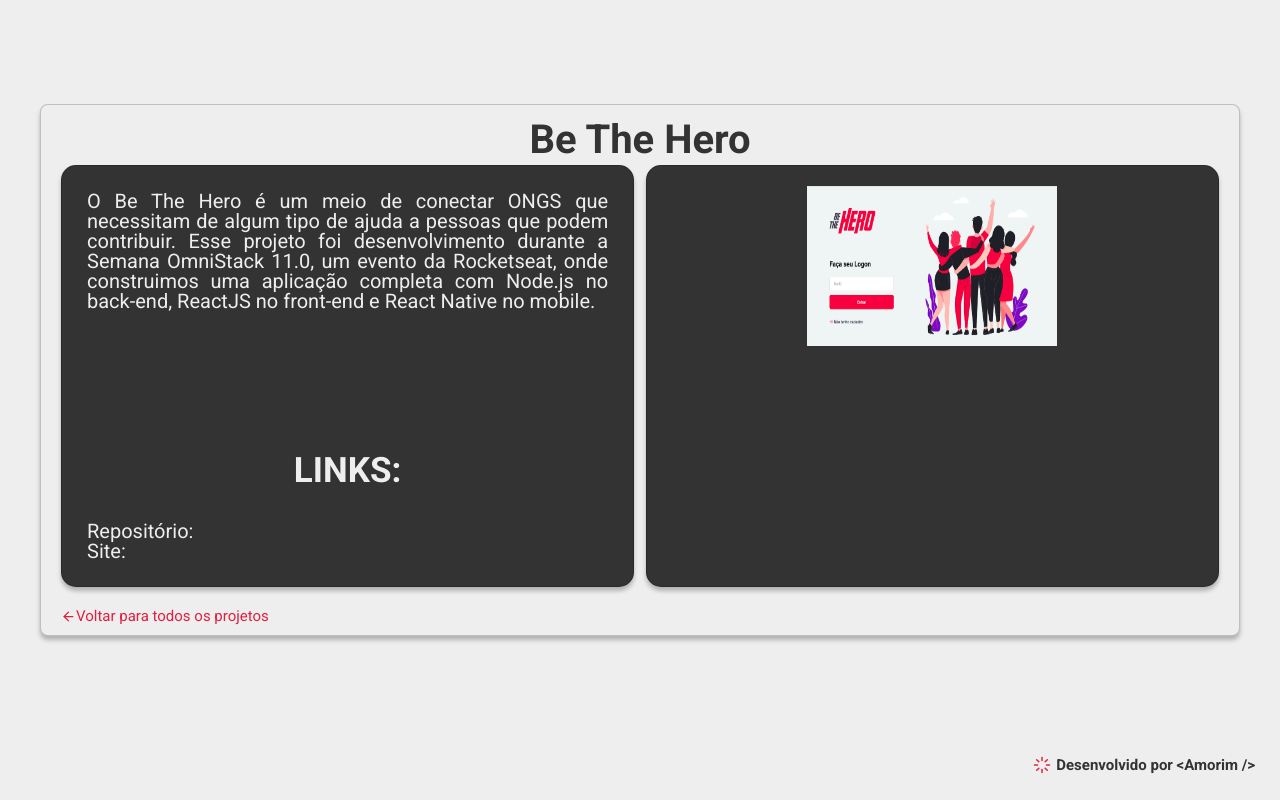
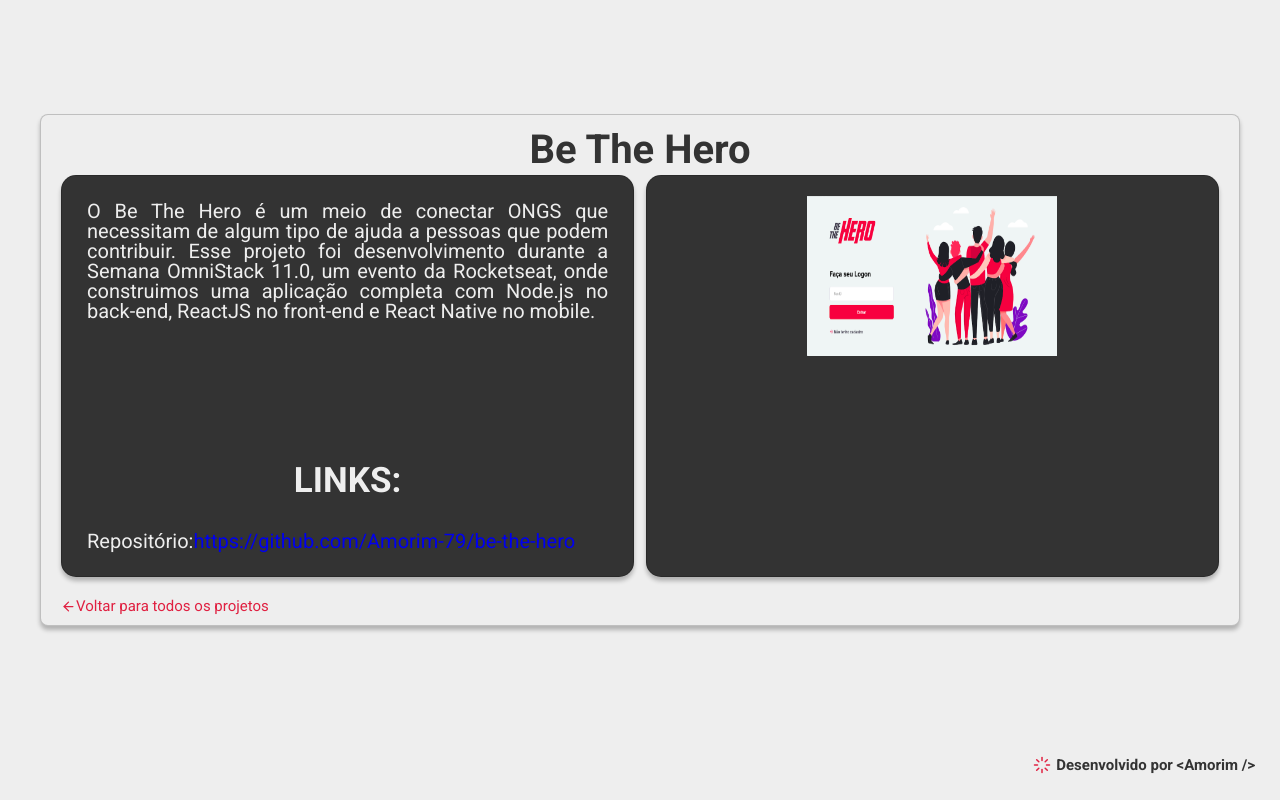
Before and after one commit to Amorim-79/portfolio, a React (Create React App) app: page /project/details/be-the-hero in a window 1280 px wide. Built offline with nearby package versions, Linux system fonts and the light colour scheme; no server answers.

Commit message:
links atualizados

```diff
--- a/src/pages/About/index.js
+++ b/src/pages/About/index.js
@@ -33,7 +33,7 @@ export default function About() {
 
                     <a target="_blank" href="https://drive.google.com/open?id=13l9jYUq-ySN4fNqI7b00LCHCW0NZlVEz" className="button-download">
                         <p className="text-download">
-                        Visualize aqui o currículo
+                        Visualize o currículo
                         <FiArrowRight size={35} style={{marginLeft: '15px'}} />
                         </p>
                     </a>
--- a/src/pages/ProjectDetails/BeTheHero/index.js
+++ b/src/pages/ProjectDetails/BeTheHero/index.js
@@ -25,8 +25,10 @@ export default function ProjectBeTheHero() {
 
                         <p>
                             <h2>LINKS:</h2>
-                            <p>Repositório:</p>
-                            <p>Site:</p>
+                            <p>Repositório:<a target="_blank" href="https://github.com/Amorim-79/be-the-hero">
+                                https://github.com/Amorim-79/be-the-hero
+                                </a>
+                            </p>
                         </p>
 
                     </div>
--- a/src/pages/ProjectDetails/FlappyBird/index.js
+++ b/src/pages/ProjectDetails/FlappyBird/index.js
@@ -21,8 +21,14 @@ export default function ProjectFlappy() {
 
                         <p>
                             <h2>LINKS:</h2>
-                            <p>Repositório:</p>
-                            <p>Site:</p>
+                            <p>Repositório:<a target="_blank" href="https://github.com/Amorim-79/flappy-bird">
+                                https://github.com/Amorim-79/flappy-bird
+                                </a>
+                            </p>
+                            <p>Site:<a target="_blank" href="https://amorim-79.github.io/flappy-bird/Flappy-Bird/index.html">
+                               https://amorim-79.github.io/flappy-bird/Flappy-Bird/index.html
+                                </a>
+                            </p>
                         </p>
                     </div>
 
--- a/src/pages/ProjectDetails/Galery/index.js
+++ b/src/pages/ProjectDetails/Galery/index.js
@@ -23,8 +23,10 @@ export default function ProjectGalery() {
 
                         <p>
                             <h2>LINKS:</h2>
-                            <p>Repositório:</p>
-                            <p>Site:</p>
+                            <p>Repositório: <a target="_blank" href="https://github.com/Amorim-79/Galeria">
+                                https://github.com/Amorim-79/Galeria
+                                </a>
+                            </p>
                         </p>
                     </div>
 
--- a/src/pages/ProjectDetails/styles.css
+++ b/src/pages/ProjectDetails/styles.css
@@ -101,3 +101,7 @@
 
     padding: 10px 10px;
 }
+
+a {
+    text-decoration: none;
+}
```
